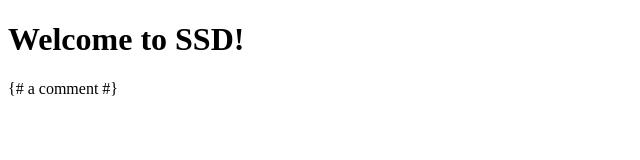
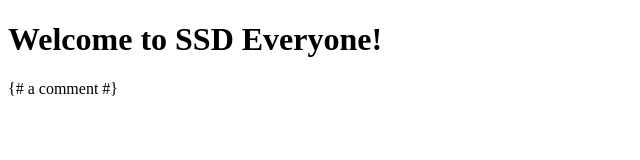
Before and after one commit to SSD-Institute/SSD-Institute-Web-App, a plain HTML site: page SSDFlask/templates/home.html in a window 1280 px wide. Shown: the whole page, without its empty margins (0-640 px from the left). Drawn offline with Linux system fonts and the light colour scheme.

Commit message:
Update home.html
testing CI

```diff
--- a/SSDFlask/templates/home.html
+++ b/SSDFlask/templates/home.html
@@ -4,7 +4,7 @@
     <title>SSD Intro App</title>
 </head>
 <body>
-    <h1>Welcome to SSD!</h1>
+    <h1>Welcome to SSD Everyone!</h1>
 
     {# a comment #}
 </body>
```
